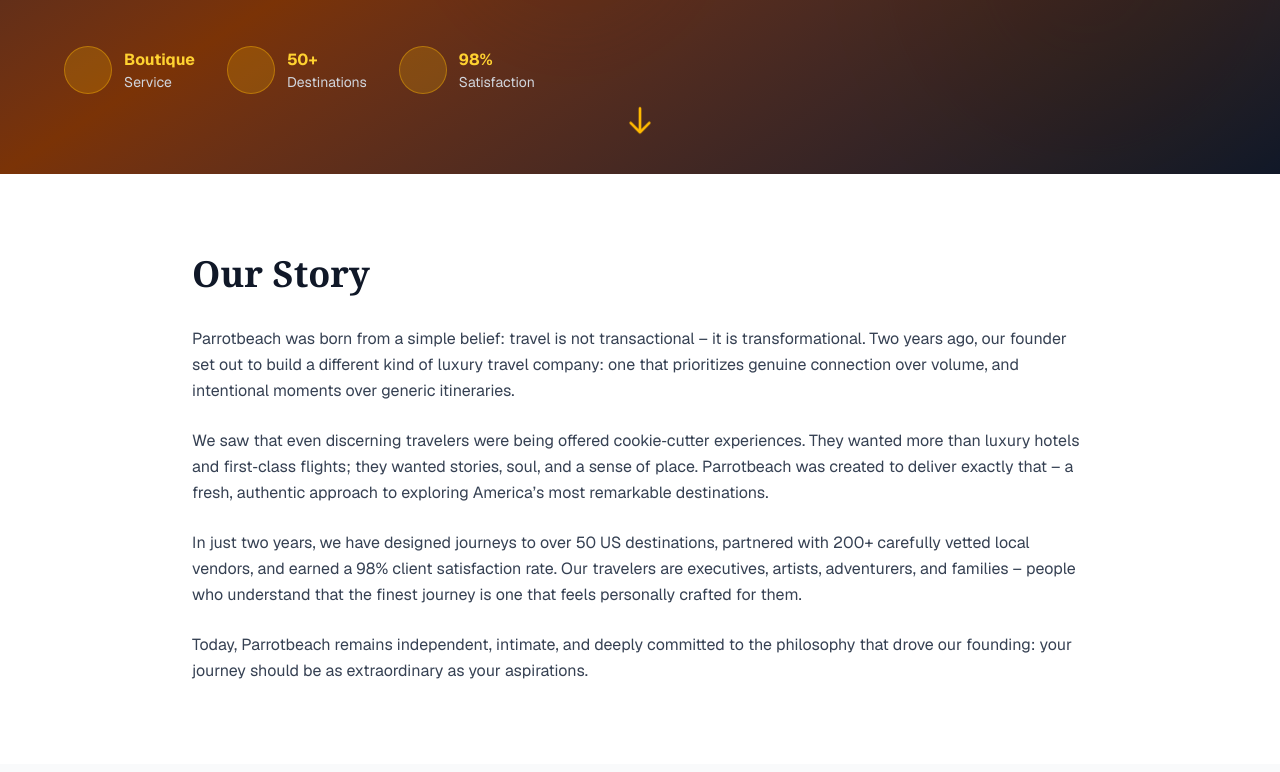
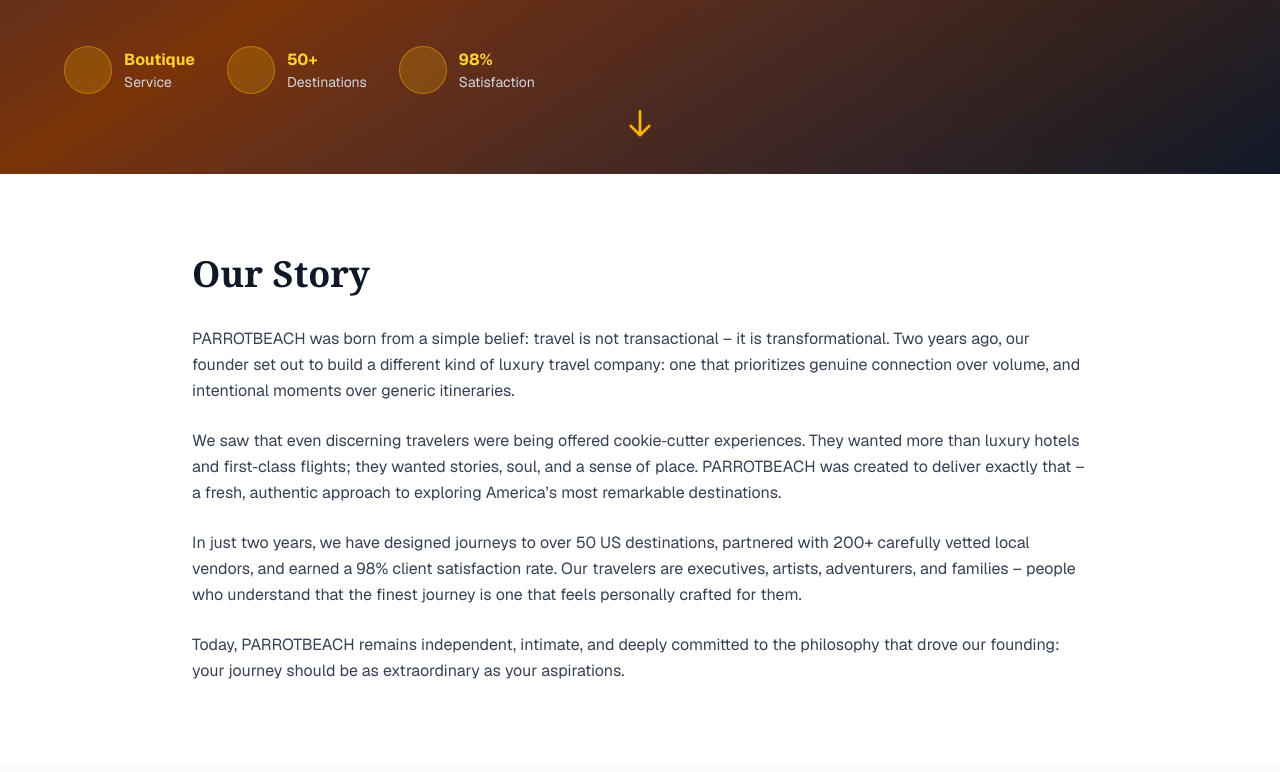
Before and after one commit to w5962921/my-v0-website, a Next.js app: page /about in a window 1280 px wide. Shown: the part 628-1400 px from the top of the page. Built offline with nearby package versions, Linux system fonts and the light colour scheme.

Commit message:
Initial commit - PARROTBEACH rebrand

```diff
--- a/app/about/page.tsx
+++ b/app/about/page.tsx
@@ -5,30 +5,14 @@ import Image from 'next/image'
 import { Award, Users, Globe, Heart, Star, Briefcase } from 'lucide-react'
 import AnimatedHero from '@/components/animated-hero'
 
+// Only CEO remains
 const team = [
   {
-    name: 'Victoria Ashford',
+    name: 'Gary Seitz',
     role: 'Founder & CEO',
-    bio: 'Former hospitality consultant with a passion for authentic American travel. Founded Parrotbeach two years ago to bring a fresh, personal touch to luxury journeys.',
-    expertise: 'Luxury hospitality, destination curation, client relations'
-  },
-  {
-    name: 'James Montgomery',
-    role: 'Chief Experience Officer',
-    bio: 'Adventure guide and cultural explorer. Has designed immersive trips across the USA, from the Rocky Mountains to the Florida Keys, with an emphasis on genuine connection.',
-    expertise: 'Adventure design, cultural immersion, logistics'
-  },
-  {
-    name: 'Elena Rossi',
-    role: 'Director of Destinations',
-    bio: 'Cultural specialist and art historian. Passionate about connecting travelers with authentic American heritage – from New England villages to Southwestern pueblos.',
-    expertise: 'Art & culture, USA destinations, educational travel'
-  },
-  {
-    name: 'Raj Patel',
-    role: 'Director of Operations',
-    bio: 'Operations expert who ensures every detail of your journey runs seamlessly. Brings modern logistics and vendor relations to a boutique travel experience.',
-    expertise: 'Logistics, vendor relations, quality assurance'
+    bio: 'Gary Seitz is the visionary behind PARROTBEACH. With deep roots in hospitality and a lifelong passion for discovering America’s hidden treasures, he built this company to offer travelers authentic, transformative journeys. Gary personally oversees every itinerary, ensuring each guest receives the highest level of care and expertise.',
+    expertise: 'Luxury travel, destination curation, client relationships',
+    // No image – we will not render any picture
   }
 ]
 
@@ -69,7 +53,7 @@ export default function About() {
       <nav className="fixed top-0 left-0 right-0 z-50 bg-white/95 backdrop-blur border-b border-gray-200">
         <div className="max-w-7xl mx-auto px-6 py-4 flex items-center justify-between">
           <Link href="/" className="text-2xl font-serif font-bold text-amber-600">
-            Parrotbeach
+            PARROTBEACH
           </Link>
           <div className="hidden md:flex gap-8 items-center">
             <Link href="/destinations" className="text-sm font-medium text-gray-700 hover:text-amber-600 transition">
@@ -94,7 +78,7 @@ export default function About() {
       {/* Hero */}
       <AnimatedHero
         badge="FRESH. AUTHENTIC. LUXURY."
-        title="About Parrotbeach"
+        title="About PARROTBEACH"
         subtitle="redefining luxury travel for a new era"
         description="We are a young, passionate team dedicated to crafting bespoke journeys across the United States. With fresh eyes and a commitment to authenticity, we create experiences that feel deeply personal."
         backgroundGradient="bg-gradient-to-br from-gray-900 via-amber-900 to-gray-900"
@@ -103,7 +87,7 @@ export default function About() {
           href: '#values',
         }}
         secondaryCTA={{
-          text: 'Meet the Team',
+          text: 'Meet the CEO',
           href: '#team',
         }}
         showTrustIndicators={true}
@@ -120,16 +104,16 @@ export default function About() {
           <h2 className="text-4xl font-serif font-bold mb-8 text-gray-900">Our Story</h2>
           <div className="prose prose-lg text-gray-700 space-y-6 leading-relaxed">
             <p>
-              Parrotbeach was born from a simple belief: travel is not transactional – it is transformational. Two years ago, our founder set out to build a different kind of luxury travel company: one that prioritizes genuine connection over volume, and intentional moments over generic itineraries.
+              PARROTBEACH was born from a simple belief: travel is not transactional – it is transformational. Two years ago, our founder set out to build a different kind of luxury travel company: one that prioritizes genuine connection over volume, and intentional moments over generic itineraries.
             </p>
             <p>
-              We saw that even discerning travelers were being offered cookie‑cutter experiences. They wanted more than luxury hotels and first‑class flights; they wanted stories, soul, and a sense of place. Parrotbeach was created to deliver exactly that – a fresh, authentic approach to exploring America’s most remarkable destinations.
+              We saw that even discerning travelers were being offered cookie‑cutter experiences. They wanted more than luxury hotels and first‑class flights; they wanted stories, soul, and a sense of place. PARROTBEACH was created to deliver exactly that – a fresh, authentic approach to exploring America’s most remarkable destinations.
             </p>
             <p>
               In just two years, we have designed journeys to over 50 US destinations, partnered with 200+ carefully vetted local vendors, and earned a 98% client satisfaction rate. Our travelers are executives, artists, adventurers, and families – people who understand that the finest journey is one that feels personally crafted for them.
             </p>
             <p>
-              Today, Parrotbeach remains independent, intimate, and deeply committed to the philosophy that drove our founding: your journey should be as extraordinary as your aspirations.
+              Today, PARROTBEACH remains independent, intimate, and deeply committed to the philosophy that drove our founding: your journey should be as extraordinary as your aspirations.
             </p>
           </div>
         </div>
@@ -154,7 +138,7 @@ export default function About() {
       </section>
 
       {/* Values */}
-      <section className="py-20 px-6">
+      <section id="values" className="py-20 px-6">
         <div className="max-w-7xl mx-auto">
           <h2 className="text-4xl font-serif font-bold mb-16 text-center text-gray-900">Our Core Values</h2>
           <div className="grid grid-cols-1 md:grid-cols-2 gap-12">
@@ -172,25 +156,17 @@ export default function About() {
         </div>
       </section>
 
-      {/* Team – updated to show full faces */}
-      <section className="py-20 px-6 bg-gray-50">
+      {/* Team – only CEO, no picture */}
+      <section id="team" className="py-20 px-6 bg-gray-50">
         <div className="max-w-7xl mx-auto">
           <div className="text-center mb-16">
-            <h2 className="text-4xl font-serif font-bold mb-4 text-gray-900">Our Team</h2>
-            <p className="text-xl text-gray-600">Passionate experts dedicated to crafting your perfect journey</p>
+            <h2 className="text-4xl font-serif font-bold mb-4 text-gray-900">Meet the CEO</h2>
+            <p className="text-xl text-gray-600">Personal leadership, exceptional service</p>
           </div>
-          <div className="grid grid-cols-1 md:grid-cols-2 gap-8">
+          <div className="max-w-3xl mx-auto">
             {team.map((member, idx) => (
               <div key={idx} className="bg-white rounded-lg border border-gray-200 hover:shadow-lg transition overflow-hidden">
-                <div className="relative h-80 w-full bg-gray-200 overflow-hidden">
-                  <Image
-                    src={`/team-member-${idx + 1}.jpg`}
-                    alt={member.name}
-                    fill
-                    className="object-cover object-top"
-                    sizes="(max-width: 768px) 100vw, 50vw"
-                  />
-                </div>
+                {/* No image placeholder */}
                 <div className="p-8">
                   <h3 className="text-2xl font-semibold text-gray-900 mb-1">{member.name}</h3>
                   <p className="text-amber-600 font-semibold mb-4">{member.role}</p>
@@ -198,6 +174,15 @@ export default function About() {
                   <div className="pt-4 border-t border-gray-200">
                     <p className="text-sm text-gray-500 font-medium">Expertise:</p>
                     <p className="text-sm text-gray-600">{member.expertise}</p>
+                    <div className="mt-4 text-sm text-gray-600">
+                      <p className="font-medium text-gray-700">Contact & Address:</p>
+                      <p>Gary Seitz</p>
+                      <p>13 Green Apple Ct</p>
+                      <p>Sparta, NJ 07871</p>
+                      <p>Mobile: 973-687-0899</p>
+                      <p>Landline: 973-729-9335</p>
+                      <p>Mobile: 407-821-8177</p>
+                    </div>
                   </div>
                 </div>
               </div>
@@ -248,7 +233,7 @@ export default function About() {
         <div className="max-w-7xl mx-auto">
           <div className="grid grid-cols-1 md:grid-cols-4 gap-12 mb-12">
             <div>
-              <h3 className="font-serif font-bold text-amber-500 text-lg mb-4">Parrotbeach</h3>
+              <h3 className="font-serif font-bold text-amber-500 text-lg mb-4">PARROTBEACH</h3>
               <p className="text-gray-400 text-sm leading-relaxed">Luxury travel experiences for discerning travelers.</p>
             </div>
             <div>
@@ -280,7 +265,7 @@ export default function About() {
             </div>
           </div>
           <div className="border-t border-gray-800 pt-8 text-center text-gray-400 text-sm">
-            <p>&copy; 2024 Parrotbeach. All rights reserved.</p>
+            <p>&copy; 2024 PARROTBEACH. All rights reserved.</p>
           </div>
         </div>
       </footer>
--- a/app/contact/page.tsx
+++ b/app/contact/page.tsx
@@ -79,7 +79,7 @@ function ContactContent() {
       {/* Navigation */}
       <nav className="fixed top-0 left-0 right-0 z-50 bg-white/95 backdrop-blur border-b border-gray-200">
         <div className="max-w-7xl mx-auto px-6 py-4 flex items-center justify-between">
-          <Link href="/" className="text-2xl font-serif font-bold text-amber-600">Parrotbeach</Link>
+          <Link href="/" className="text-2xl font-serif font-bold text-amber-600">PARROTBEACH</Link>
           <div className="hidden md:flex gap-8 items-center">
             <Link href="/destinations" className="text-sm font-medium text-gray-700 hover:text-amber-600 transition">Destinations</Link>
             <Link href="/experiences" className="text-sm font-medium text-gray-700 hover:text-amber-600 transition">Experiences</Link>
@@ -263,7 +263,7 @@ function ContactContent() {
         <div className="max-w-7xl mx-auto">
           <div className="grid grid-cols-1 md:grid-cols-4 gap-12 mb-12">
             <div>
-              <h3 className="font-serif font-bold text-amber-500 text-lg mb-4">Parrotbeach</h3>
+              <h3 className="font-serif font-bold text-amber-500 text-lg mb-4">PARROTBEACH</h3>
               <p className="text-gray-400 text-sm leading-relaxed">Luxury travel experiences for discerning travelers.</p>
             </div>
             <div>
@@ -295,7 +295,7 @@ function ContactContent() {
             </div>
           </div>
           <div className="border-t border-gray-800 pt-8 text-center text-gray-400 text-sm">
-            <p>&copy; 2024 Parrotbeach. All rights reserved.</p>
+            <p>&copy; 2024 PARROTBEACH. All rights reserved.</p>
           </div>
         </div>
       </footer>
--- a/app/destinations/page.tsx
+++ b/app/destinations/page.tsx
@@ -196,7 +196,7 @@ export default function DestinationsPage() {
       <nav className="fixed top-0 left-0 right-0 z-50 bg-white/95 backdrop-blur border-b border-gray-200">
         <div className="max-w-7xl mx-auto px-6 py-4 flex items-center justify-between">
           <Link href="/" className="text-2xl font-serif font-bold text-amber-600">
-            Parrotbeach
+            PARROTBEACH
           </Link>
           <div className="hidden md:flex gap-8 items-center">
             <Link href="/destinations" className="text-sm font-medium text-amber-600">
@@ -377,12 +377,12 @@ export default function DestinationsPage() {
         </div>
       </section>
 
-     {/* Footer */}
+      {/* Footer */}
       <footer className="bg-gray-900 text-white py-16 px-6">
         <div className="max-w-7xl mx-auto">
           <div className="grid grid-cols-1 md:grid-cols-4 gap-12 mb-12">
             <div>
-              <h3 className="font-serif font-bold text-amber-500 text-lg mb-4">Parrotbeach</h3>
+              <h3 className="font-serif font-bold text-amber-500 text-lg mb-4">PARROTBEACH</h3>
               <p className="text-gray-400 text-sm leading-relaxed">Luxury travel experiences for discerning travelers.</p>
             </div>
             <div>
@@ -414,7 +414,7 @@ export default function DestinationsPage() {
             </div>
           </div>
           <div className="border-t border-gray-800 pt-8 text-center text-gray-400 text-sm">
-            <p>&copy; 2024 Parrotbeach. All rights reserved.</p>
+            <p>&copy; 2024 PARROTBEACH. All rights reserved.</p>
           </div>
         </div>
       </footer>
--- a/app/experiences/page.tsx
+++ b/app/experiences/page.tsx
@@ -123,7 +123,7 @@ export default function ExperiencesPage() {
       <nav className="fixed top-0 left-0 right-0 z-50 bg-white/95 backdrop-blur border-b border-gray-200">
         <div className="max-w-7xl mx-auto px-6 py-4 flex items-center justify-between">
           <Link href="/" className="text-2xl font-serif font-bold text-amber-600">
-            Parrotbeach
+            PARROTBEACH
           </Link>
           <div className="hidden md:flex gap-8 items-center">
             <Link href="/destinations" className="text-sm font-medium text-gray-700 hover:text-amber-600 transition-colors duration-300">
@@ -263,12 +263,12 @@ export default function ExperiencesPage() {
         </div>
       </section>
 
-     {/* Footer */}
+      {/* Footer */}
       <footer className="bg-gray-900 text-white py-16 px-6">
         <div className="max-w-7xl mx-auto">
           <div className="grid grid-cols-1 md:grid-cols-4 gap-12 mb-12">
             <div>
-              <h3 className="font-serif font-bold text-amber-500 text-lg mb-4">Parrotbeach</h3>
+              <h3 className="font-serif font-bold text-amber-500 text-lg mb-4">PARROTBEACH</h3>
               <p className="text-gray-400 text-sm leading-relaxed">Luxury travel experiences for discerning travelers.</p>
             </div>
             <div>
@@ -300,7 +300,7 @@ export default function ExperiencesPage() {
             </div>
           </div>
           <div className="border-t border-gray-800 pt-8 text-center text-gray-400 text-sm">
-            <p>&copy; 2024 Parrotbeach. All rights reserved.</p>
+            <p>&copy; 2024 PARROTBEACH. All rights reserved.</p>
           </div>
         </div>
       </footer>
--- a/app/faq/page.tsx
+++ b/app/faq/page.tsx
@@ -173,7 +173,7 @@ export default function FAQ() {
       <nav className="fixed top-0 left-0 right-0 z-50 bg-white/95 backdrop-blur border-b border-gray-200">
         <div className="max-w-7xl mx-auto px-6 py-4 flex items-center justify-between">
           <Link href="/" className="text-2xl font-serif font-bold text-amber-600">
-            Parrotbeach
+            PARROTBEACH
           </Link>
           <div className="hidden md:flex gap-8 items-center">
             <Link href="/destinations" className="text-sm font-medium text-gray-700 hover:text-amber-600 transition">
@@ -363,7 +363,7 @@ export default function FAQ() {
         <div className="max-w-7xl mx-auto">
           <div className="grid grid-cols-1 md:grid-cols-4 gap-12 mb-12">
             <div>
-              <h3 className="font-serif font-bold text-amber-500 text-lg mb-4">Parrotbeach</h3>
+              <h3 className="font-serif font-bold text-amber-500 text-lg mb-4">PARROTBEACH</h3>
               <p className="text-gray-400 text-sm leading-relaxed">Luxury travel experiences for discerning travelers.</p>
             </div>
             <div>
@@ -395,7 +395,7 @@ export default function FAQ() {
             </div>
           </div>
           <div className="border-t border-gray-800 pt-8 text-center text-gray-400 text-sm">
-            <p>&copy; 2024 Parrotbeach. All rights reserved.</p>
+            <p>&copy; 2024 PARROTBEACH. All rights reserved.</p>
           </div>
         </div>
       </footer>
--- a/app/page.tsx
+++ b/app/page.tsx
@@ -90,7 +90,7 @@ export default function Home() {
       <nav className="fixed top-0 left-0 right-0 z-50 bg-white/95 backdrop-blur border-b border-gray-200">
         <div className="max-w-7xl mx-auto px-6 py-4 flex items-center justify-between">
           <Link href="/" className="text-2xl font-serif font-bold text-amber-600 animate-fade-in-down">
-            Parrotbeach
+            PARROTBEACH
           </Link>
 
           <div className="hidden md:flex gap-8 items-center">
@@ -409,12 +409,12 @@ export default function Home() {
         </div>
       </section>
 
-{/* Footer */}
+      {/* Footer */}
       <footer className="bg-gray-900 text-white py-16 px-6">
         <div className="max-w-7xl mx-auto">
           <div className="grid grid-cols-1 md:grid-cols-4 gap-12 mb-12">
             <div>
-              <h3 className="font-serif font-bold text-amber-500 text-lg mb-4">Parrotbeach</h3>
+              <h3 className="font-serif font-bold text-amber-500 text-lg mb-4">PARROTBEACH</h3>
               <p className="text-gray-400 text-sm leading-relaxed">Luxury travel experiences for discerning travelers.</p>
             </div>
             <div>
@@ -446,7 +446,7 @@ export default function Home() {
             </div>
           </div>
           <div className="border-t border-gray-800 pt-8 text-center text-gray-400 text-sm">
-            <p>&copy; 2024 Parrotbeach. All rights reserved.</p>
+            <p>&copy; 2024 PARROTBEACH. All rights reserved.</p>
           </div>
         </div>
       </footer>
--- a/app/privacy/page.tsx
+++ b/app/privacy/page.tsx
@@ -10,7 +10,7 @@ export default function PrivacyPage() {
       <nav className="fixed top-0 left-0 right-0 z-50 bg-white/95 backdrop-blur border-b border-gray-200">
         <div className="max-w-7xl mx-auto px-6 py-4 flex items-center justify-between">
           <Link href="/" className="text-2xl font-serif font-bold text-amber-600">
-            Parrotbeach
+            PARROTBEACH
           </Link>
           <div className="hidden md:flex gap-8 items-center">
             <Link href="/destinations" className="text-sm font-medium text-gray-700 hover:text-amber-600 transition">Destinations</Link>
@@ -96,7 +96,7 @@ export default function PrivacyPage() {
         <div className="max-w-7xl mx-auto">
           <div className="grid grid-cols-1 md:grid-cols-4 gap-12 mb-12">
             <div>
-              <h3 className="font-serif font-bold text-amber-500 text-lg mb-4">Parrotbeach</h3>
+              <h3 className="font-serif font-bold text-amber-500 text-lg mb-4">PARROTBEACH</h3>
               <p className="text-gray-400 text-sm leading-relaxed">Luxury travel experiences for discerning travelers.</p>
             </div>
             <div>
@@ -128,7 +128,7 @@ export default function PrivacyPage() {
             </div>
           </div>
           <div className="border-t border-gray-800 pt-8 text-center text-gray-400 text-sm">
-            <p>&copy; 2024 Parrotbeach. All rights reserved.</p>
+            <p>&copy; 2024 PARROTBEACH. All rights reserved.</p>
           </div>
         </div>
       </footer>
--- a/app/reviews/page.tsx
+++ b/app/reviews/page.tsx
@@ -15,7 +15,7 @@ const reviews = [
     image: '/reviewer-1.jpg',
     rating: 5,
     date: '3 months ago',
-    text: 'Parrotbeach transformed our family safari into an extraordinary adventure. The attention to every detail, from the luxury lodges to the exclusive game drive experiences, was simply remarkable. Our children will remember this forever.',
+    text: 'PARROTBEACH transformed our family safari into an extraordinary adventure. The attention to every detail, from the luxury lodges to the exclusive game drive experiences, was simply remarkable. Our children will remember this forever.',
   },
   {
     id: 2,
@@ -95,7 +95,7 @@ const reviews = [
     image: '/reviewer-3.jpg',
     rating: 5,
     date: '2 weeks ago',
-    text: 'As someone in the hospitality industry, I can truly appreciate what Parrotbeach does. Their network is extraordinary, their service is impeccable, and their luxury standards are uncompromising.',
+    text: 'As someone in the hospitality industry, I can truly appreciate what PARROTBEACH does. Their network is extraordinary, their service is impeccable, and their luxury standards are uncompromising.',
   },
   {
     id: 10,
@@ -176,7 +176,7 @@ export default function ReviewsPage() {
       <nav className="fixed top-0 left-0 right-0 z-50 bg-white/95 backdrop-blur border-b border-gray-200">
         <div className="max-w-7xl mx-auto px-6 py-4 flex items-center justify-between">
           <Link href="/" className="text-2xl font-serif font-bold text-amber-600">
-            Parrotbeach
+            PARROTBEACH
           </Link>
           <div className="hidden md:flex gap-8 items-center">
             <Link href="/destinations" className="text-sm font-medium text-gray-700 hover:text-amber-600 transition">
@@ -297,7 +297,7 @@ export default function ReviewsPage() {
         <div className="max-w-4xl mx-auto">
           <div className="bg-white rounded-2xl shadow-lg p-10">
             <h2 className="text-3xl font-serif font-bold text-gray-900 mb-4">Share Your Experience</h2>
-            <p className="text-gray-600 mb-8">Have you traveled with Parrotbeach? We&apos;d love to hear about your journey.</p>
+            <p className="text-gray-600 mb-8">Have you traveled with PARROTBEACH? We&apos;d love to hear about your journey.</p>
 
             {submitted && (
               <div className="mb-6 p-4 bg-green-50 border border-green-200 rounded-lg">
@@ -367,7 +367,7 @@ export default function ReviewsPage() {
                   name="review"
                   value={formData.review}
                   onChange={handleInputChange}
-                  placeholder="Share your experience with Parrotbeach. What made your journey special?"
+                  placeholder="Share your experience with PARROTBEACH. What made your journey special?"
                   rows={6}
                   required
                   className="w-full px-4 py-3 border border-gray-300 rounded-lg focus:outline-none focus:border-amber-600 focus:ring-2 focus:ring-amber-100 resize-none"
@@ -415,12 +415,12 @@ export default function ReviewsPage() {
         </div>
       </section>
 
-{/* Footer */}
+      {/* Footer */}
       <footer className="bg-gray-900 text-white py-16 px-6">
         <div className="max-w-7xl mx-auto">
           <div className="grid grid-cols-1 md:grid-cols-4 gap-12 mb-12">
             <div>
-              <h3 className="font-serif font-bold text-amber-500 text-lg mb-4">Parrotbeach</h3>
+              <h3 className="font-serif font-bold text-amber-500 text-lg mb-4">PARROTBEACH</h3>
               <p className="text-gray-400 text-sm leading-relaxed">Luxury travel experiences for discerning travelers.</p>
             </div>
             <div>
@@ -452,7 +452,7 @@ export default function ReviewsPage() {
             </div>
           </div>
           <div className="border-t border-gray-800 pt-8 text-center text-gray-400 text-sm">
-            <p>&copy; 2024 Parrotbeach. All rights reserved.</p>
+            <p>&copy; 2024 PARROTBEACH. All rights reserved.</p>
           </div>
         </div>
       </footer>
--- a/app/services/page.tsx
+++ b/app/services/page.tsx
@@ -86,7 +86,7 @@ export default function ServicesPage() {
       {/* Navigation (same as before, omitted for brevity but must be included) */}
       <nav className="fixed top-0 left-0 right-0 z-50 bg-white/95 backdrop-blur border-b border-gray-200">
         <div className="max-w-7xl mx-auto px-6 py-4 flex items-center justify-between">
-          <Link href="/" className="text-2xl font-serif font-bold text-amber-600">Parrotbeach</Link>
+          <Link href="/" className="text-2xl font-serif font-bold text-amber-600">PARROTBEACH</Link>
           <div className="hidden md:flex gap-8 items-center">
             <Link href="/destinations" className="text-sm font-medium text-gray-700 hover:text-amber-600 transition">Destinations</Link>
             <Link href="/experiences" className="text-sm font-medium text-gray-700 hover:text-amber-600 transition">Experiences</Link>
@@ -185,7 +185,7 @@ export default function ServicesPage() {
         <div className="max-w-7xl mx-auto">
           <div className="grid grid-cols-1 md:grid-cols-4 gap-12 mb-12">
             <div>
-              <h3 className="font-serif font-bold text-amber-500 text-lg mb-4">Parrotbeach</h3>
+              <h3 className="font-serif font-bold text-amber-500 text-lg mb-4">PARROTBEACH</h3>
               <p className="text-gray-400 text-sm leading-relaxed">Luxury travel experiences for discerning travelers.</p>
             </div>
             <div>
@@ -217,7 +217,7 @@ export default function ServicesPage() {
             </div>
           </div>
           <div className="border-t border-gray-800 pt-8 text-center text-gray-400 text-sm">
-            <p>&copy; 2024 Parrotbeach. All rights reserved.</p>
+            <p>&copy; 2024 PARROTBEACH. All rights reserved.</p>
           </div>
         </div>
       </footer>
```
